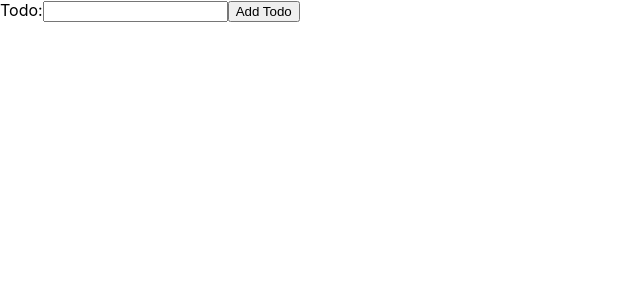
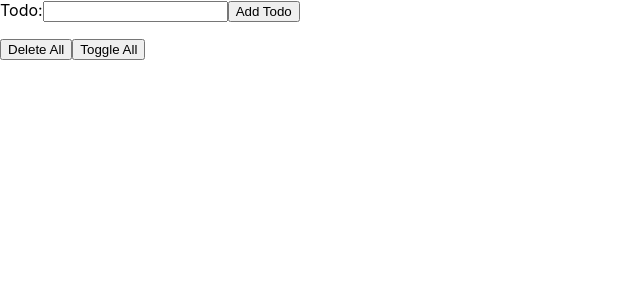
Before and after one commit to staringelf/React-Todo-List, a React (Create React App) app: page / in a window 1280 px wide. Shown: the top 300 px of the page, without its empty margins (0-640 px from the left). Built offline with nearby package versions, Linux system fonts and the light colour scheme.

Commit message:
add delete All and togle All buttons

```diff
--- a/src/App.js
+++ b/src/App.js
@@ -10,11 +10,25 @@ function App() {
     setTodos([
       ...todos,
       todo
-    ])
+    ]);
   }
 
   function deleteTodo(id) {
     setTodos(todos.filter((todo) => todo.id !== id));
+  }
+
+  function deleteAll(){
+    setTodos([]);
+  }
+
+  function toggleAll(){
+    setTodos(todos.map((todo) => (
+      {
+        ...todo,
+        completed: !todo.completed
+      }
+    )
+    ));
   }
 
   return (
@@ -23,14 +37,18 @@ function App() {
         addTodo={addTodo}
       />
       <ul className="todos">
-        {todos.map(({ text, id }) => (
+        {todos.map(({ text, id, completed }) => (
           <Todo
             text={text}
             id={id}
+            completed={completed}
             deleteTodo={deleteTodo}/>
         ))}
       </ul>
 
+      <button onClick={deleteAll}>Delete All</button>
+
+      <button onClick={toggleAll}>Toggle All</button>
    </div>
   );
 }
--- a/src/components/Form.js
+++ b/src/components/Form.js
@@ -7,9 +7,11 @@ function Form ({ addTodo }) {
 
   function handleSubmit(e) {
     e.preventDefault();
+    if (!text) return;
     addTodo({
       text,
-      id: `todo-${nanoid()}`
+      id: `todo-${nanoid()}`,
+      completed: false
     });
     clearForm();
   }
--- a/src/components/Todo.js
+++ b/src/components/Todo.js
@@ -1,6 +1,6 @@
-function Todo ({ text, id, deleteTodo }) {
+function Todo ({ text, id, completed, deleteTodo }) {
   return (
-    <li id={id}>
+    <li id={id} data-completed={completed}>
       <span>{text}</span>
       <button onClick={() => deleteTodo(id)}>X</button>
     </li>
--- a/src/index.css
+++ b/src/index.css
@@ -11,3 +11,7 @@ code {
   font-family: source-code-pro, Menlo, Monaco, Consolas, 'Courier New',
     monospace;
 }
+
+li[data-completed="true"] {
+  text-decoration: line-through;
+}
```
